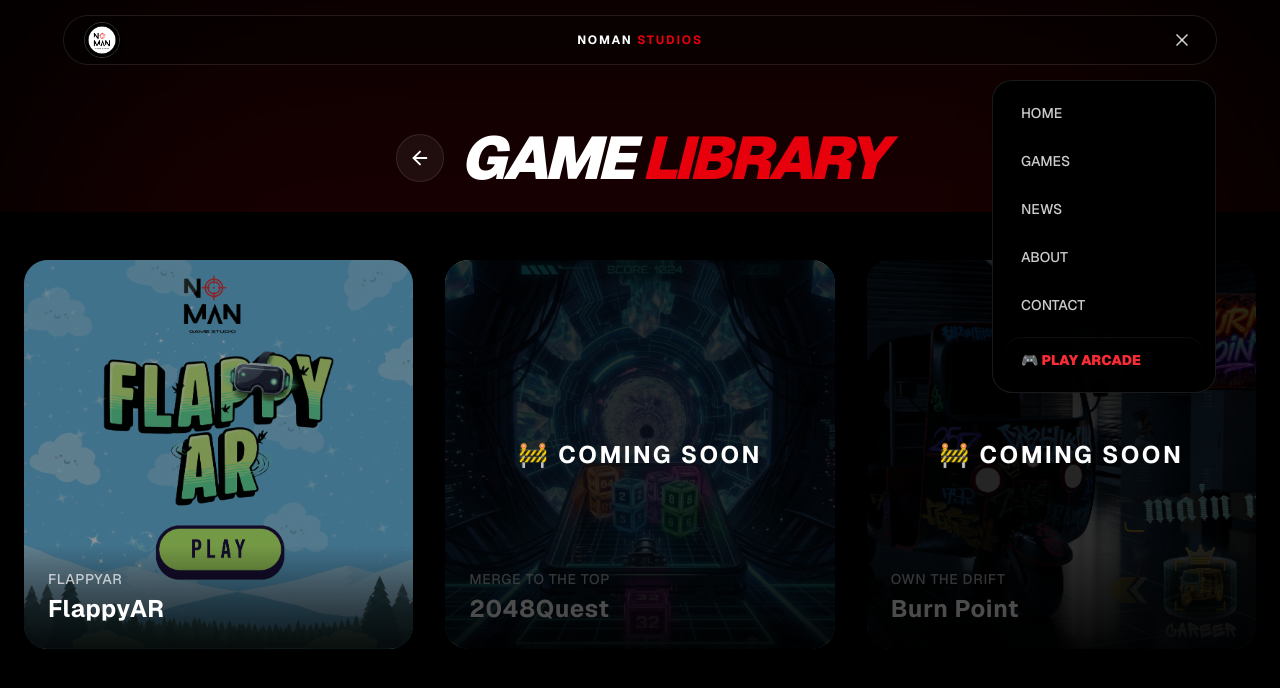
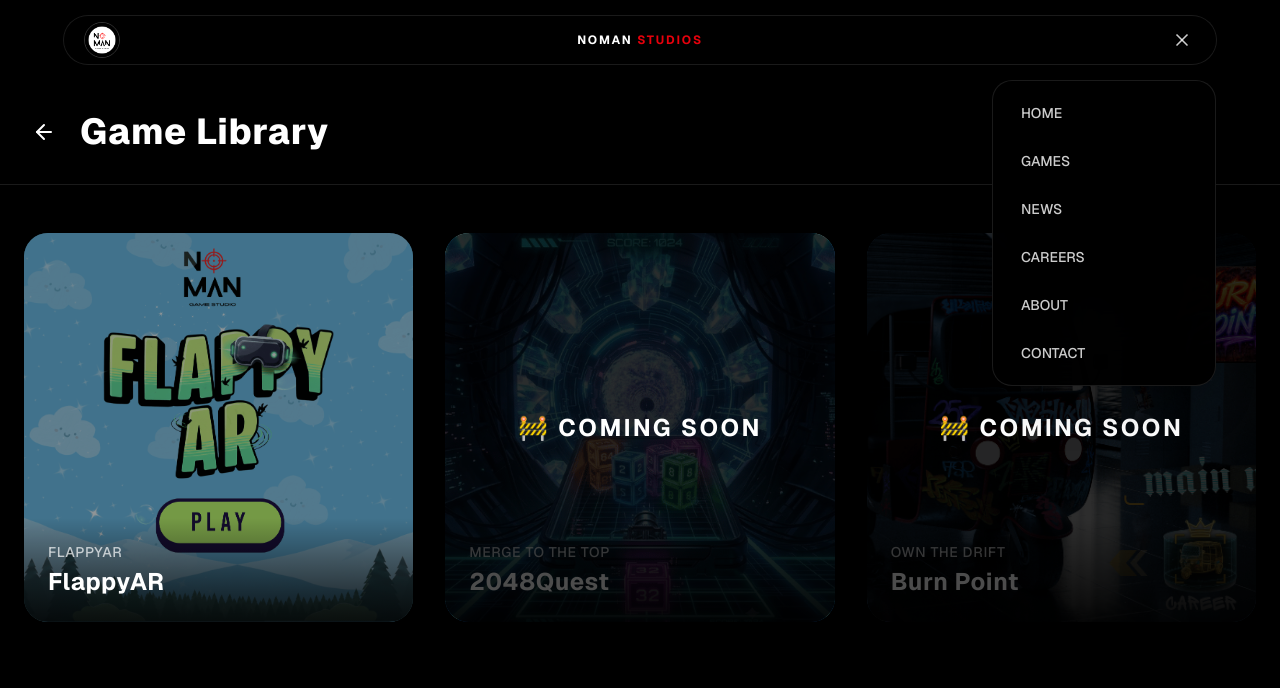
Before and after one commit to ankitkumar-09/NoMan, a Next.js app: page /games in a window 1280 px wide. Both pictures are taken after a click on the button 1180 px from the left and 40 px from the top of the page. Shown: the top 688 px of the page. Built offline with nearby package versions, Linux system fonts and the light colour scheme.

Commit message:
ui fixed

```diff
--- a/app/games/[gameId]/page.tsx
+++ b/app/games/[gameId]/page.tsx
@@ -7,11 +7,12 @@ import { motion } from 'framer-motion'
 import { ArrowLeft, ChevronDown, Youtube, Linkedin, Instagram, Download, Clock } from 'lucide-react'
 import { Navbar } from '@/components/layout/navbar'
 import { BackToTop } from '@/components/ui/back-to-top'
-import { GAMES_DATA, Game } from '@/lib/data/game-data' // ✅ Import shared data
+import { GAMES_DATA, Game } from '@/lib/data/game-data'
 
 interface GameDetailPageProps {
   params: Promise<{ gameId: string }>
 }
+
 function CountdownTimer({ releaseDate }: { releaseDate: string }) {
   const [timeLeft, setTimeLeft] = useState({ days: 0, hours: 0, minutes: 0, seconds: 0 })
 
@@ -52,11 +53,13 @@ function CountdownTimer({ releaseDate }: { releaseDate: string }) {
     </div>
   )
 }
+
 export default function GameDetailPage({ params }: GameDetailPageProps) {
   const router = useRouter()
   const [expandedDescription, setExpandedDescription] = useState(false)
   const [game, setGame] = useState<Game | null>(null)
   const [loaded, setLoaded] = useState(false)
+  const [lightboxImg, setLightboxImg] = useState<string | null>(null)
 
   useEffect(() => {
     Promise.resolve(params).then((resolvedParams) => {
@@ -65,6 +68,15 @@ export default function GameDetailPage({ params }: GameDetailPageProps) {
       setLoaded(true)
     })
   }, [params])
+
+  // Close lightbox on Escape key
+  useEffect(() => {
+    const handleKey = (e: KeyboardEvent) => {
+      if (e.key === "Escape") setLightboxImg(null)
+    }
+    window.addEventListener("keydown", handleKey)
+    return () => window.removeEventListener("keydown", handleKey)
+  }, [])
 
   if (!loaded) {
     return (
@@ -91,7 +103,6 @@ export default function GameDetailPage({ params }: GameDetailPageProps) {
     )
   }
 
-  // ✅ Use game.gameDescription directly (no shortDescription needed)
   const shortDescription = game.gameDescription.split('\n\n')[0]
 
   const handleGoBack = () => router.push('/games')
@@ -122,7 +133,13 @@ export default function GameDetailPage({ params }: GameDetailPageProps) {
             transition={{ duration: 0.6 }}
             className="relative w-full h-64 sm:h-80 md:h-[400px] lg:h-[500px] rounded-2xl sm:rounded-3xl overflow-hidden shadow-2xl"
           >
-            <Image src={game.image} alt={game.title} fill className="object-contain object-top -translate-y-4 sm:-translate-y-5 md:-translate-y-6 scale-[0.97] sm:scale-[0.98] md:scale-[0.99] md:object-cover" priority />
+            <Image
+              src={game.image}
+              alt={game.title}
+              fill
+              className="object-contain object-top -translate-y-4 sm:-translate-y-5 md:-translate-y-6 scale-[0.97] sm:scale-[0.98] md:scale-[0.99] md:object-cover"
+              priority
+            />
             <div className="absolute inset-0 bg-gradient-to-b from-black/20 via-transparent to-black/80" />
 
             <div className="absolute bottom-0 left-0 right-0 p-4 sm:p-6 md:p-8">
@@ -245,7 +262,8 @@ export default function GameDetailPage({ params }: GameDetailPageProps) {
                   initial={{ opacity: 0, y: 20 }}
                   animate={{ opacity: 1, y: 0 }}
                   transition={{ duration: 0.6, delay: 0.3 + idx * 0.1 }}
-                  className="relative aspect-video rounded-lg sm:rounded-xl md:rounded-2xl overflow-hidden group cursor-pointer"
+                  onClick={() => setLightboxImg(screenshot)}
+                  className="relative aspect-video rounded-lg sm:rounded-xl md:rounded-2xl overflow-hidden group cursor-zoom-in"
                 >
                   <Image
                     src={screenshot}
@@ -254,6 +272,11 @@ export default function GameDetailPage({ params }: GameDetailPageProps) {
                     className="object-cover transition-transform duration-300 group-hover:scale-110"
                   />
                   <div className="absolute inset-0 bg-black/0 group-hover:bg-black/20 transition-colors duration-300" />
+                  <div className="absolute inset-0 flex items-center justify-center opacity-0 group-hover:opacity-100 transition-opacity duration-300">
+                    <span className="text-white text-xs font-semibold bg-black/50 px-3 py-1.5 rounded-full backdrop-blur-sm">
+                      Click to expand
+                    </span>
+                  </div>
                 </motion.div>
               ))}
             </div>
@@ -287,6 +310,45 @@ export default function GameDetailPage({ params }: GameDetailPageProps) {
         </div>
       </div>
 
+      {/* Lightbox */}
+      {lightboxImg && (
+        <motion.div
+          initial={{ opacity: 0 }}
+          animate={{ opacity: 1 }}
+          exit={{ opacity: 0 }}
+          onClick={() => setLightboxImg(null)}
+          className="fixed inset-0 z-[200] flex items-center justify-center bg-black/95 backdrop-blur-md p-4 cursor-zoom-out"
+        >
+          <motion.div
+            initial={{ scale: 0.9, opacity: 0 }}
+            animate={{ scale: 1, opacity: 1 }}
+            exit={{ scale: 0.9, opacity: 0 }}
+            transition={{ duration: 0.2 }}
+            onClick={(e) => e.stopPropagation()}
+            className="relative w-full max-w-5xl max-h-[90vh] aspect-video"
+          >
+            <Image
+              src={lightboxImg}
+              alt="Screenshot fullscreen"
+              fill
+              className="object-contain"
+            />
+          </motion.div>
+
+          {/* Close button */}
+          <button
+            onClick={() => setLightboxImg(null)}
+            className="absolute top-4 right-4 w-10 h-10 rounded-full bg-white/10 hover:bg-white/25 flex items-center justify-center text-white text-lg transition-all border border-white/20"
+          >
+            ✕
+          </button>
+
+          {/* Hint */}
+          <p className="absolute bottom-4 text-white/30 text-xs">
+            Click anywhere or press Esc to close
+          </p>
+        </motion.div>
+      )}
 
       <BackToTop />
     </main>
--- a/app/games/page.tsx
+++ b/app/games/page.tsx
@@ -15,30 +15,22 @@ export default function GamesPage() {
   const games = Object.values(GAMES_DATA)
 
   return (
-    <main className="min-h-screen bg-black overflow-x-hidden">
+    <main className="min-h-screen bg-black">
       <Navbar />
 
-      <section className="relative pt-32 pb-6 px-6 overflow-hidden">
-        <div className="absolute top-0 left-1/2 -translate-x-1/2 w-full h-[500px] bg-red-600/10 blur-[120px] rounded-full pointer-events-none" />
-
-        <div className="max-w-7xl mx-auto relative z-10 flex items-center justify-center gap-4">
+      <header className="w-full px-3 sm:px-4 md:px-6 py-4 sm:py-6 md:py-8 bg-black border-b border-white/10 mt-20">
+        <div className="mx-auto max-w-7xl flex items-center gap-3 sm:gap-4">
           <button
             onClick={() => router.push("/")}
-            className="p-3 w-12 h-12 flex items-center justify-center rounded-full bg-white/5 border border-white/10 hover:bg-white/10 transition-colors"
+            className="p-1.5 sm:p-2 hover:bg-white/10 rounded-lg transition-colors duration-300"
           >
-            <ArrowLeft className="w-6 h-6 text-white" />
+            <ArrowLeft className="w-5 h-5 sm:w-6 sm:h-6 text-white" />
           </button>
-          <motion.div
-            initial={{ opacity: 0, y: 20 }}
-            animate={{ opacity: 1, y: 0 }}
-            transition={{ duration: 0.8 }}
-          >
-            <h1 className="text-4xl md:text-6xl font-black text-white italic tracking-tighter">
-              GAME <span className="text-red-600">LIBRARY</span>
-            </h1>
-          </motion.div>
+          <h1 className="text-3xl sm:text-3xl md:text-4xl font-extrabold tracking-wide text-white truncate">
+            Game Library
+          </h1>
         </div>
-      </section>
+      </header>
 
       <section className="w-full px-3 sm:px-4 md:px-6 py-6 sm:py-8 md:py-12">
         <div className="mx-auto w-full max-w-7xl">
--- a/components/layout/navbar.tsx
+++ b/components/layout/navbar.tsx
@@ -164,7 +164,12 @@ export function Navbar() {
               >
                 NEWS
               </button>
-
+             <Link
+  href="/careers"
+  className="block w-full text-left px-4 py-2.5 hover:bg-red-600/20 rounded-lg"
+>
+  CAREERS
+</Link>
               <button
                 onClick={() => handleScrollToSection("footer")}
                 className="w-full text-left px-4 py-2.5 hover:bg-red-600/20 rounded-lg"
@@ -179,13 +184,7 @@ export function Navbar() {
                 CONTACT
               </button>
 
-              <Link
-                href="/play"
-                onClick={() => setMenuOpen(false)}
-                className="block px-4 py-2.5 hover:bg-red-600/20 rounded-lg text-red-500 font-black border-t border-white/5 mt-1 pt-3"
-              >
-                🎮 PLAY ARCADE
-              </Link>
+
             </div>
           </div>
         )}
```
